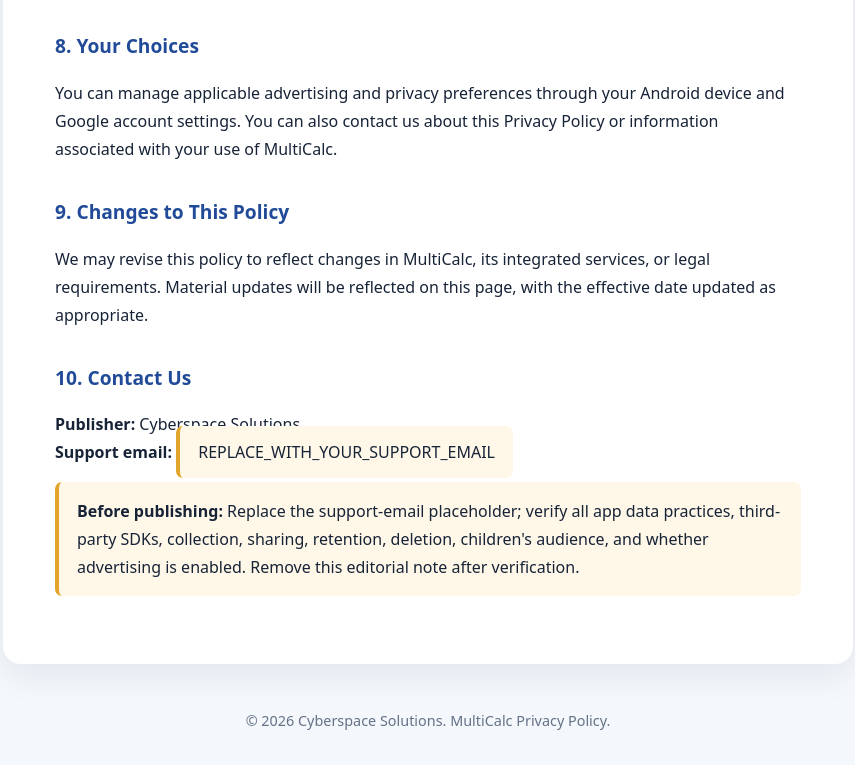
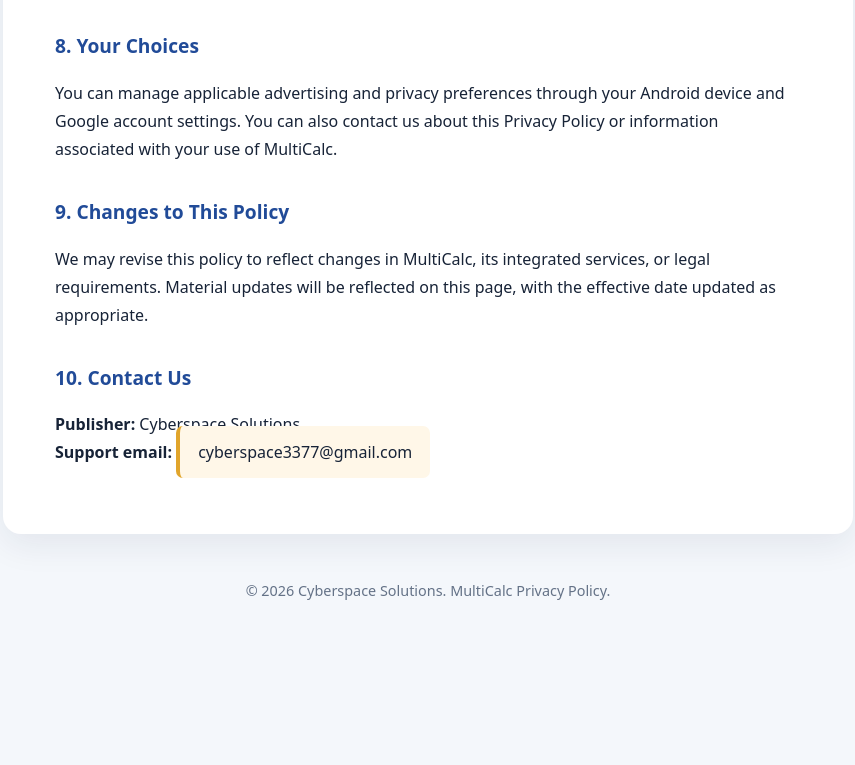
Before and after one commit to cyberspacesolutions/multicalc-privacy, a plain HTML site: page index.html in a window 1280 px wide. Shown: the part 1929-2694 px from the top of the page, without its empty margins (212-1067 px from the left). After the commit the page ends 2564 px from the top, so only its background shows below. Drawn offline with Linux system fonts and the light colour scheme.

Commit message:
Update index.html

```diff
--- a/index.html
+++ b/index.html
@@ -61,9 +61,8 @@
 
   <h2>10. Contact Us</h2>
   <p><strong>Publisher:</strong> Cyberspace Solutions<br />
-  <strong>Support email:</strong> <span class="note">REPLACE_WITH_YOUR_SUPPORT_EMAIL</span></p>
+  <strong>Support email:</strong> <span class="note">cyberspace3377@gmail.com</span></p>
 
-  <p class="note"><strong>Before publishing:</strong> Replace the support-email placeholder; verify all app data practices, third-party SDKs, collection, sharing, retention, deletion, children's audience, and whether advertising is enabled. Remove this editorial note after verification.</p>
 </main>
 <footer>&copy; 2026 Cyberspace Solutions. MultiCalc Privacy Policy.</footer>
 </body>
```
